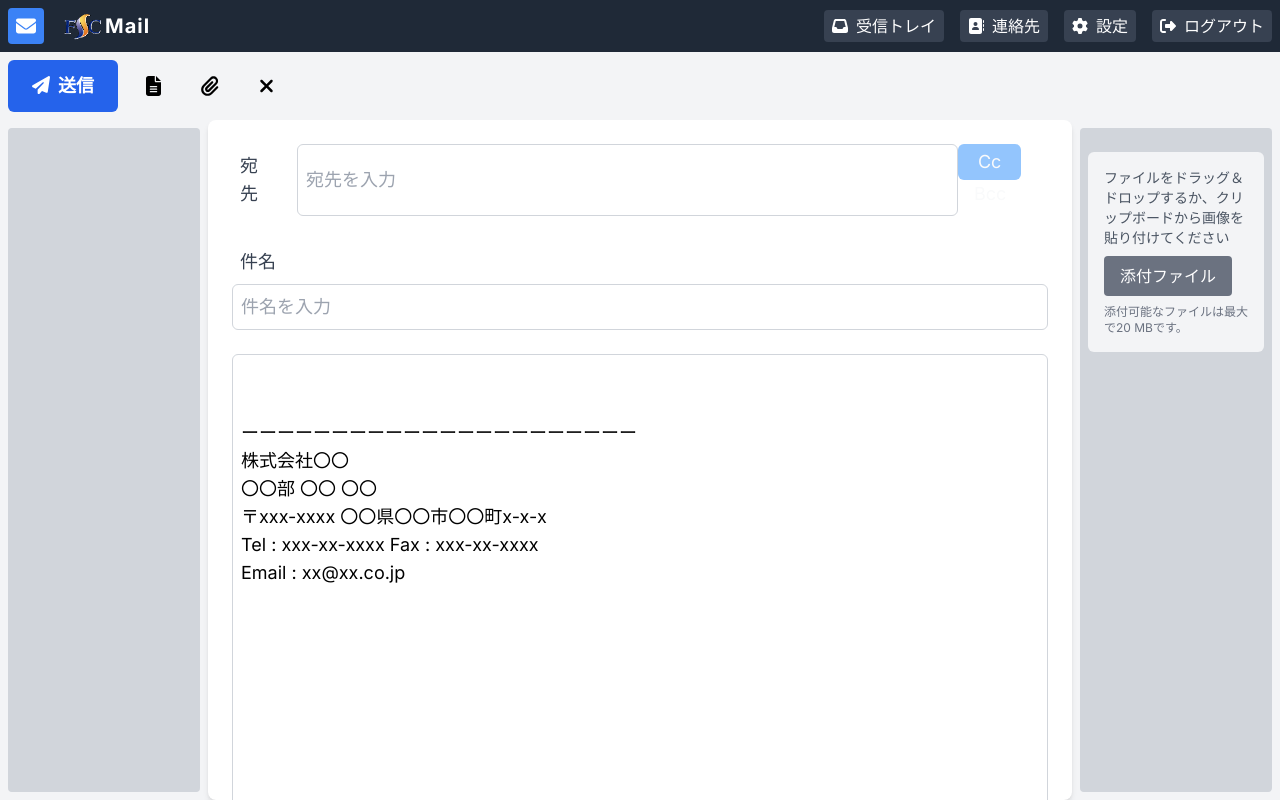
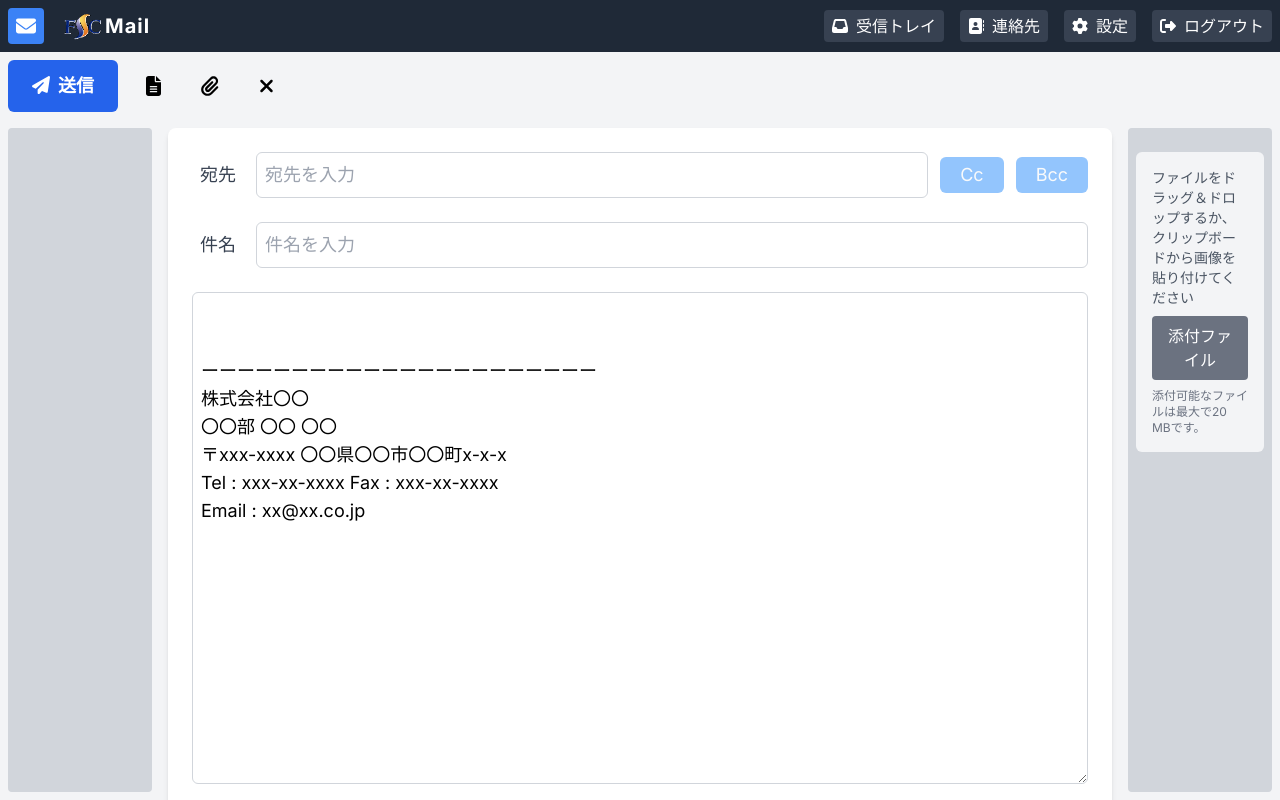
Before and after one commit to kuwa124/mail-practice, a Next.js app: page /createEmail in a window 1280 px wide. Built offline with nearby package versions, Linux system fonts and the light colour scheme.

Commit message:
♻️ レイアウトの調整

```diff
--- a/src/app/createEmail/components/Contact/useSidebar.ts
+++ /dev/null
@@ -1,39 +0,0 @@
-// Reactと状態管理のためのuseStateフックをインポート
-import { useState } from 'react';
-
-// ボタンの基礎となるクラスを定数としてインポート
-import { BUTTON_BASE_CLASS } from './constants';
-
-// サイドバーの状態と機能を管理するカスタムフック
-export const useSidebar = () => {
-  // アクティブなボタンの状態を管理
-  const [activeButton, setActiveButton] = useState<string>('受信箱');
-
-  // ボタンのクラスを動的に生成する関数
-  const getButtonClass = (buttonName: string): string => {
-    // 基礎クラスに加え、アクティブかどうかでクラスを切り替える
-    return `${BUTTON_BASE_CLASS} ${
-      activeButton === buttonName
-        ? 'bg-blue-500 text-white' // アクティブ時のクラス、青色の背景と白い文字色を設定
-        : 'hover:bg-gray-400' // 非アクティブ時のクラス、ホバー時にグレーの背景色を設定する
-    }`;
-  };
-
-  // アイコンのクラスを動的に生成する関数
-  const getIconClass = (buttonName: string): string => {
-    // アイコンサイズに加え、アクティブかどうかでクラスを切り替える
-
-    // アクティブなボタンの場合、白い文字色を設定
-    // アクティブでない場合は、グレーの文字色を設定する
-    return `mr-2 w-5 h-5 ${
-      activeButton === buttonName ? 'text-white' : 'text-gray-500'
-    }`;
-  };
-
-  // フックの戻り値
-  return {
-    setActiveButton, // アクティブなボタンを設定する関数
-    getButtonClass, // ボタンのクラス生成関数
-    getIconClass, // アイコンのクラス生成関数
-  };
-};
--- /dev/null
+++ b/src/app/createEmail/components/EmailComposer/constants.ts
@@ -0,0 +1,21 @@
+// 共通で使用するTailwindクラスを定数化
+// 入力フィールドの基本スタイル：全幅、ボーダー、角丸、パディング、大きめフォント
+export const INPUT_BASE = 'w-full border border-gray-300 rounded-md p-2 text-lg';
+
+// ラベルの基本スタイル：大きめフォント、中太字、グレーテキスト、右マージン、パディング
+export const LABEL_BASE = 'text-lg font-medium text-gray-700 mr-2 p-2';
+
+// 小さいテキストボタンのスタイル：大きめフォント、明るい青背景、白テキスト、パディング、角丸
+export const SMALL_TEXT_BUTTON =
+  'text-lg text-gray-50 bg-blue-300 px-5 py-1 rounded-md';
+
+// 署名テキスト（先頭に2行分の空行を追加）
+export const SIGNATURE = `
+
+ーーーーーーーーーーーーーーーーーーーーーー
+株式会社〇〇
+〇〇部 〇〇 〇〇
+〒xxx-xxxx 〇〇県〇〇市〇〇町x-x-x
+Tel : xxx-xx-xxxx Fax : xxx-xx-xxxx
+Email : xx@xx.co.jp
+`;
--- a/src/app/createEmail/components/EmailComposer/index.tsx
+++ b/src/app/createEmail/components/EmailComposer/index.tsx
@@ -1,111 +1,73 @@
+// ユーザー操作に適応するための定型文
 'use client';
 
-// 必要なReactフックとFont Awesomeコンポーネントをインポート
+// 必要なコンポーネントと定数をインポート
+import {
+  INPUT_BASE,
+  LABEL_BASE,
+  SMALL_TEXT_BUTTON,
+} from '@/app/createEmail/components/EmailComposer/constants';
+// カスタムフックをインポート
+import useEmailComposer from '@/app/createEmail/components/EmailComposer/useEmailComposer';
+// 必要なReactフックをインポート
 import React, { useState, useEffect, useRef } from 'react';
-
-// 共通で使用するTailwindクラスを定数化
-const INPUT_BASE = 'w-full border border-gray-300 rounded-md p-2'; // 入力フィールドの基本スタイル：全幅、ボーダー、角丸、パディング
-const LABEL_BASE = 'block text-lg font-medium text-gray-700 mr-5 p-2'; // ラベルの基本スタイル：ブロック表示、大きめフォント、中太字、グレーテキスト、下マージン
-const SMALL_TEXT_BUTTON = 'text-lg text-gray-50'; // 小さいテキストボタンのスタイル：大きめフォント、グレーテキスト
-
-// 署名テキスト（先頭に2行分の空行を追加）
-const SIGNATURE = `
-
-ーーーーーーーーーーーーーーーーーーーーーー
-株式会社〇〇
-〇〇部 〇〇 〇〇
-〒xxx-xxxx 〇〇県〇〇市〇〇町x-x-x
-Tel : xxx-xx-xxxx Fax : xxx-xx-xxxx
-Email : xx@xx.co.jp
-`;
 
 // EmailComposerコンポーネントの定義
 const EmailComposer: React.FC = () => {
-  // メール本文の状態を管理するstate
-  const [body, setBody] = useState(SIGNATURE);
-  // テキストエリアへの参照を作成
-  const textareaRef = useRef<HTMLTextAreaElement>(null);
-
-  // テキストエリアの内容が変更されたときのハンドラ
-  const handleBodyChange = (e: React.ChangeEvent<HTMLTextAreaElement>) => {
-    setBody(e.target.value);
-  };
-
-  // 署名が削除された場合に再追加する
-  useEffect(() => {
-    if (!body.endsWith(SIGNATURE)) {
-      const cursorPosition = textareaRef.current?.selectionStart || 0;
-      setBody((prevBody) => prevBody + SIGNATURE);
-      // カーソル位置を維持
-      setTimeout(() => {
-        textareaRef.current?.setSelectionRange(cursorPosition, cursorPosition);
-      }, 0);
-    }
-  }, [body]);
+  // カスタムフックを使用してメール本文の状態と関連機能を取得
+  const { body, textareaRef, handleBodyChange } = useEmailComposer();
 
   return (
     // メールコンポーザー全体のコンテナ
-    <div
-      // 背景色白、パディング、シャドウ、角丸、フレックスアイテム
-      className='bg-white p-6 shadow-md rounded-lg flex-1'
-    >
+    // 全体を白背景、マージン、パディング、影、角丸、縦並び、最大高さと幅に設定
+    <div className='bg-white m-2 p-6 shadow-md rounded-lg flex flex-col h-full w-full'>
       {/* メール本文エリア */}
-      <div
-        // 垂直方向のスペース
-        className='space-y-6 '
-      >
+      {/* 要素間の垂直方向の間隔を確保し、縦並びで最大高さに設定 */}
+      <div className='space-y-6 flex flex-col h-full'>
         {/* 宛先入力フィールド */}
-        <div className='flex '>
+        {/* 宛先フィールドをグリッドレイアウトで配置し、要素を中央揃えに設定 */}
+        <div className='grid grid-cols-[60px_1fr_auto_auto] gap-1 items-center'>
           {/* ラベル：宛先 */}
           <label htmlFor='to' className={LABEL_BASE}>
             宛先
           </label>
           {/* 宛先入力用のテキストフィールド */}
           <input
-            type='text'
-            id='to'
-            className={`${INPUT_BASE} text-lg`}
-            placeholder='宛先を入力'
+            type='text' // テキスト入力フィールドを指定
+            id='to' // 要素のID（ラベルとの紐付けに使用）
+            className={INPUT_BASE} // 入力フィールドの基本スタイルを適用
+            placeholder='宛先を入力' // プレースホルダーテキストを設定
           />
-          {/* CC/BCCボタン */}
-          <div
-            // 水平方向のスペース、右寄せ
-            className='justify-end space-x-4'
-          >
-            {/* CCボタン */}
-            <button
-              className={`${SMALL_TEXT_BUTTON} bg-blue-300 px-5 py-1 rounded-md`}
-            >
-              Cc
-            </button>
-            {/* BCCボタン */}
-            <button className={SMALL_TEXT_BUTTON}>Bcc</button>
-          </div>
+          {/* CCボタン：小さいテキストボタン、左右マージン */}
+          <button className={`${SMALL_TEXT_BUTTON} mx-2`}>Cc</button>
+          {/* BCCボタン：小さいテキストボタン */}
+          <button className={SMALL_TEXT_BUTTON}>Bcc</button>
         </div>
 
         {/* 件名入力フィールド */}
-        <div>
+        {/* 件名フィールドをグリッドレイアウトで配置し、要素を中央揃えに設定 */}
+        <div className='grid grid-cols-[60px_1fr] gap-1 items-center'>
           {/* ラベル：件名 */}
           <label htmlFor='subject' className={LABEL_BASE}>
             件名
           </label>
           {/* 件名入力用のテキストフィールド */}
           <input
-            type='text'
-            id='subject'
-            className={`${INPUT_BASE} text-lg`}
-            placeholder='件名を入力'
+            type='text' // テキスト入力フィールドを指定
+            id='subject' // 要素のID（ラベルとの紐付けに使用）
+            className={INPUT_BASE} // 入力フィールドの基本スタイルを適用
+            placeholder='件名を入力' // プレースホルダーテキストを設定
           />
         </div>
 
         {/* メール本文テキストエリア（署名を含む） */}
+        {/* 入力フィールドの基本スタイル、フレックスグロー1で残りのスペースを埋める */}
         <textarea
-          ref={textareaRef}
-          // 入力フィールドの基本スタイル: 全幅、ボーダー、角丸、パディング、高さ画面いっぱい、大きめフォント
-          className={`${INPUT_BASE} h-screen text-lg`}
-          placeholder='メール本文を入力'
-          value={body}
-          onChange={handleBodyChange}
+          ref={textareaRef} // テキストエリアへの参照を設定
+          className={`${INPUT_BASE} flex-grow`} // 基本スタイルと拡張可能なスタイルを適用
+          placeholder='メール本文を入力' // プレースホルダーテキストを設定
+          value={body} // テキストエリアの値を設定
+          onChange={handleBodyChange} // 値が変更されたときのハンドラを設定
         />
       </div>
     </div>
--- /dev/null
+++ b/src/app/createEmail/components/EmailComposer/useEmailComposer.ts
@@ -0,0 +1,43 @@
+// React のフックと定数をインポート
+import { useState, useEffect, useRef } from 'react';
+import { SIGNATURE } from './constants';
+
+// EmailComposerのロジックを管理するカスタムフック
+const useEmailComposer = () => {
+  // メール本文の状態を管理するstate
+  const [body, setBody] = useState(SIGNATURE);
+
+  // useRef: コンポーネントのライフサイクル全体で保持される可変な参照を作成
+  // この場合、テキストエリアのDOM要素への参照を保持する
+  // useRef<HTMLTextAreaElement>(null) は、HTMLTextAreaElement型の参照を初期値nullで作成
+  const textareaRef = useRef<HTMLTextAreaElement>(null);
+
+  // テキストエリアの内容が変更されたときのハンドラ
+  // React.ChangeEvent<HTMLTextAreaElement>は、テキストエリアの変更イベントの型
+  const handleBodyChange = (e: React.ChangeEvent<HTMLTextAreaElement>) => {
+    setBody(e.target.value);
+  };
+
+  // 署名が削除された場合に再追加する
+  useEffect(() => {
+    // endsWith メソッドは文字列が指定した部分文字列で終わるかどうかを確認
+    if (!body.endsWith(SIGNATURE)) {
+      // 現在のカーソル位置を取得
+      // ?. はオプショナルチェーニング演算子。プロパティが存在しない場合にエラーを防ぐ
+      const cursorPosition = textareaRef.current?.selectionStart || 0;
+      // 署名を追加
+      setBody((prevBody) => prevBody + SIGNATURE);
+      // カーソル位置を維持（非同期で実行）
+      setTimeout(() => {
+        // ?. を使用して、textareaRef.current が null でない場合のみメソッドを呼び出す
+        textareaRef.current?.setSelectionRange(cursorPosition, cursorPosition);
+      }, 0);
+    }
+  }, [body]);
+
+  // フックの戻り値としてステートと関数を返す
+  return { body, textareaRef, handleBodyChange };
+};
+
+// カスタムフックをエクスポート
+export default useEmailComposer;
```
